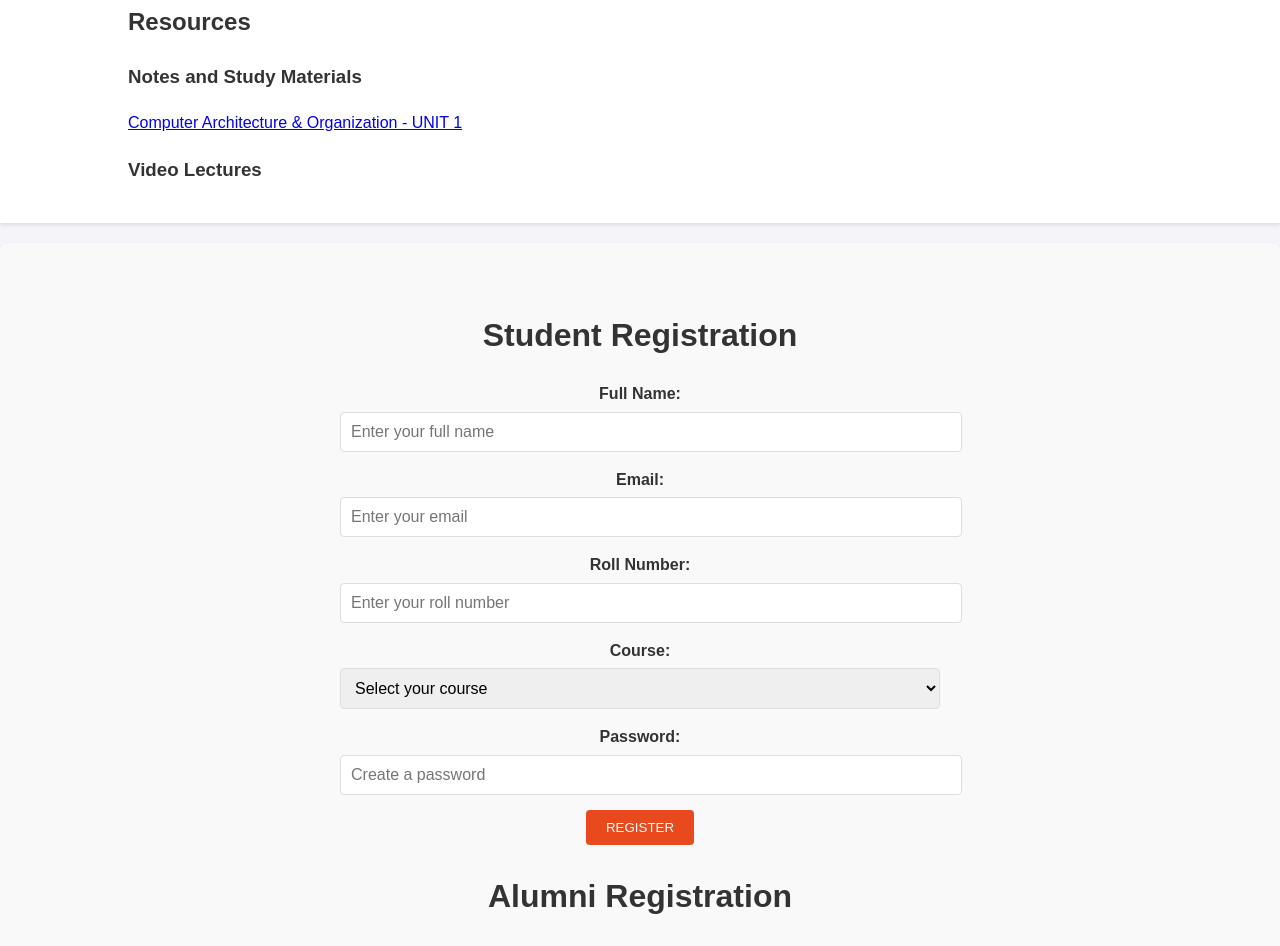
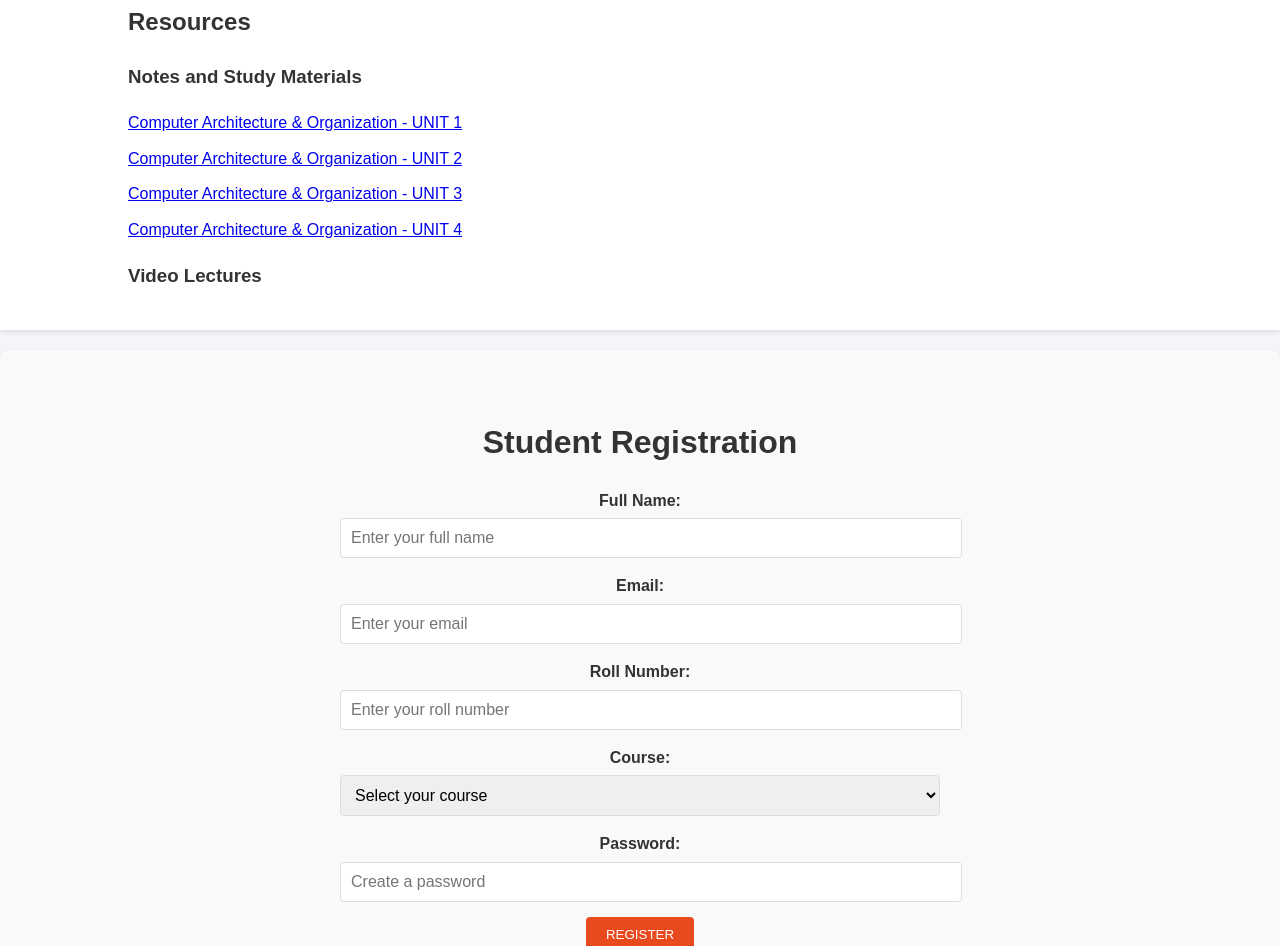
Before and after one commit to Sakshik0315/SIH_Project_, a plain HTML site: page index.html in a window 1280 px wide. Shown: the part 1144-2090 px from the top of the page. Drawn offline with Linux system fonts and the light colour scheme; a script that the page names is missing.

Commit message:
add changes

```diff
--- a/index.html
+++ b/index.html
@@ -66,6 +66,10 @@
                 <h3>Notes and Study Materials</h3>
                 <ul id="notesList">
                     <li><a href="COA_Notes -UNIT 1.rtf" download>Computer Architecture & Organization - UNIT 1</a></li>
+                    <li><a href="COA_Notes -UNIT 2.rtf" download>Computer Architecture & Organization - UNIT 2</a></li>
+                    <li><a href="COA_Notes -UNIT 3.rtf" download>Computer Architecture & Organization - UNIT 3</a></li>
+                    <li><a href="COA_Notes -UNIT 4.rtf" download>Computer Architecture & Organization - UNIT 4</a></li>
+
                 </ul>
             </div>
             <div class="lectures">
```
